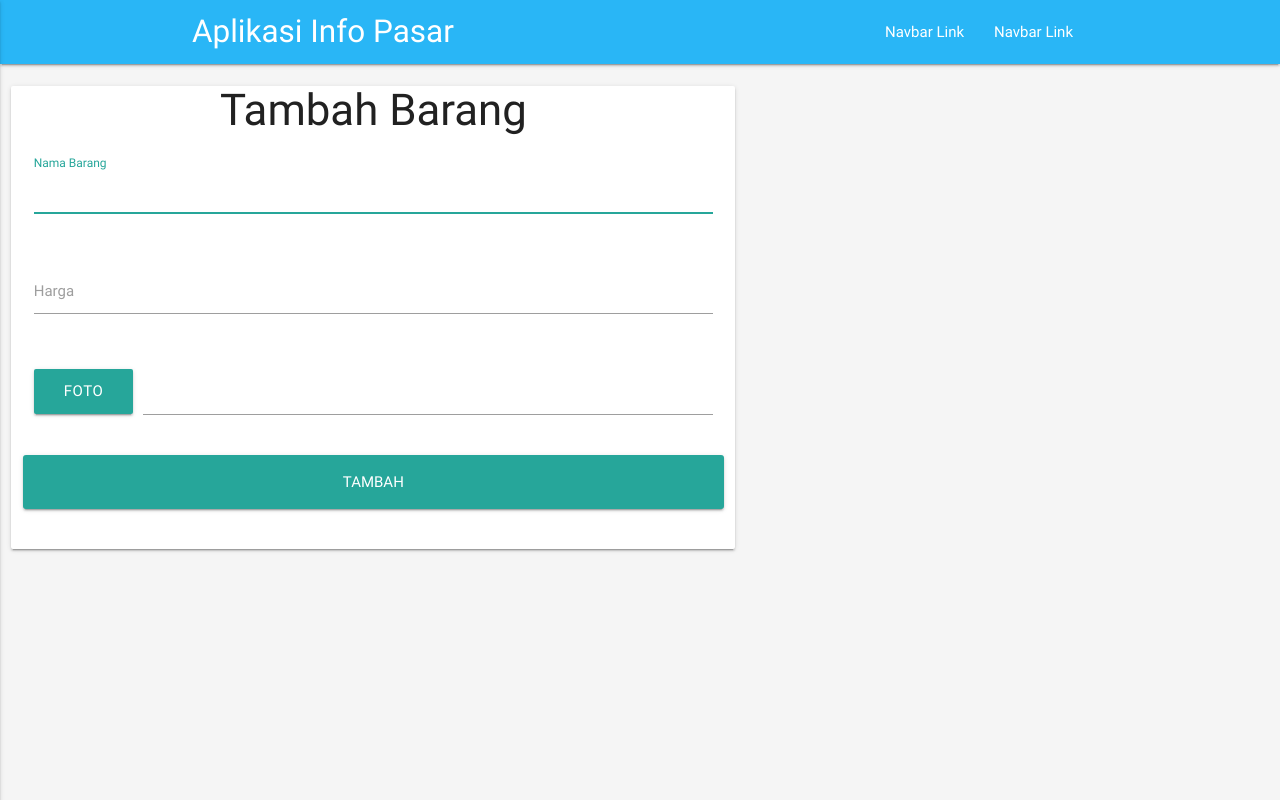
After one commit to rikiag/01_-_RD_Info_Pasar, a PHP site: page /tambah_barang.php in a window 1280 px wide. The commit adds this page. Run offline with PHP 8.4, Linux system fonts and the light colour scheme.

Commit message:
Penambahan Barang

```diff
--- /dev/null
+++ b/tambah_barang.php
@@ -0,0 +1,87 @@
+<!DOCTYPE html>
+<html lang="en">
+<head>
+  <meta http-equiv="Content-Type" content="text/html; charset=UTF-8"/>
+  <meta name="viewport" content="width=device-width, initial-scale=1, maximum-scale=1.0"/>
+  <title>Pasar Rukoh</title>
+
+  <!-- CSS  -->
+  <link href="fonts/icon.css" rel="stylesheet">
+  <link href="css/materialize.css" type="text/css" rel="stylesheet" media="screen,projection"/>
+  <link href="css/style.css" type="text/css" rel="stylesheet" media="screen,projection"/>
+</head>
+<body class="grey lighten-4">
+  <?php include 'menu.php'; ?>
+  <div class="row">
+    <div class="col s12 m7">
+      <div class="card">
+        <diw class="row">
+          <center><h3>Tambah Barang</h3></center>
+        </diw>
+        <div class="row">
+          <form class="col s12" method="post" action="tambah_barang.php" enctype="multipart/form-data">
+            <div class="row">
+              <div class="input-field col s12">
+                <input type="text" class="validate" name="nama_barang" autofocus>
+                <label >Nama Barang</label>
+              </div>
+            </div>
+            <div class="row">
+              <div class="input-field col s12">
+                <input type="text" class="validate" name="harga_sekarang">
+                <label >Harga</label>
+              </div>
+            </div>
+            <div class="row">
+              <div class="file-field input-field col s12">
+                <div class="btn">
+                  <span>Foto</span>
+                  <input type="file" name="file_foto">
+                </div>
+                <div class="file-path-wrapper">
+                  <input class="file-path validate" type="text">
+                </div>
+              </div>
+            </div>
+            <div class="row">
+              <center>
+                <div class='row'>
+                  <input type='submit' class='col s12 btn btn-large waves-effect' name="tambah" value="Tambah">
+                </div>
+              </center>
+            </div>
+          </form>
+        </div>
+      </div>
+    </div>
+  </div>
+  <script src="js/jquery-2.1.1.min.js"></script>
+  <script src="js/materialize.js"></script>
+  <script src="js/init.js"></script>
+
+</body>
+</html>
+
+<?php
+if (isset($_POST['tambah'])) {
+  $nama   = $_POST['nama_barang'];
+  $harga  = $_POST['harga_sekarang'];
+  $gambar = $_FILES["file_foto"]["name"];
+
+  $folder   = "images";
+  $tmp_name = $_FILES["file_foto"]["tmp_name"];
+  $name     = $folder."/".$_FILES["file_foto"]["name"];
+  move_uploaded_file($tmp_name, $name);
+  mysqli_query($con, "INSERT INTO `barang`(`nama_barang`, `foto_barang`, `harga_sekarang`) VALUES ('$nama','$gambar','$harga')");
+
+  $cek = mysqli_query($con, "SELECT * FROM barang ORDER BY `barang`.`id_barang` DESC");
+  $data = mysqli_fetch_object($cek);
+
+  if (mysqli_query($con, "INSERT INTO `barang_user`(`no_telp`, `id_barang`) VALUES ('".$_SESSION['no_telp']."','".$data->id_barang."')")) {
+    header('location:barang_penjual.php');
+  }
+  else{
+    echo "<script>alert('gagal menambahkan barang')</script>";
+  }
+}
+?>
```
Also changed, not shown: barang.php (+27 -13 lines).
